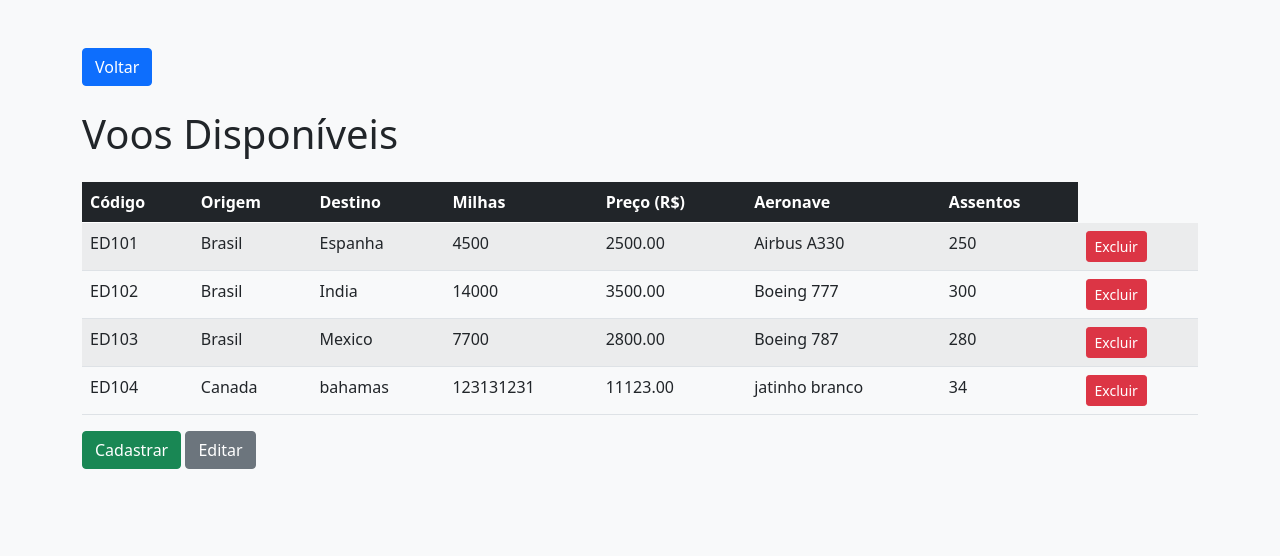
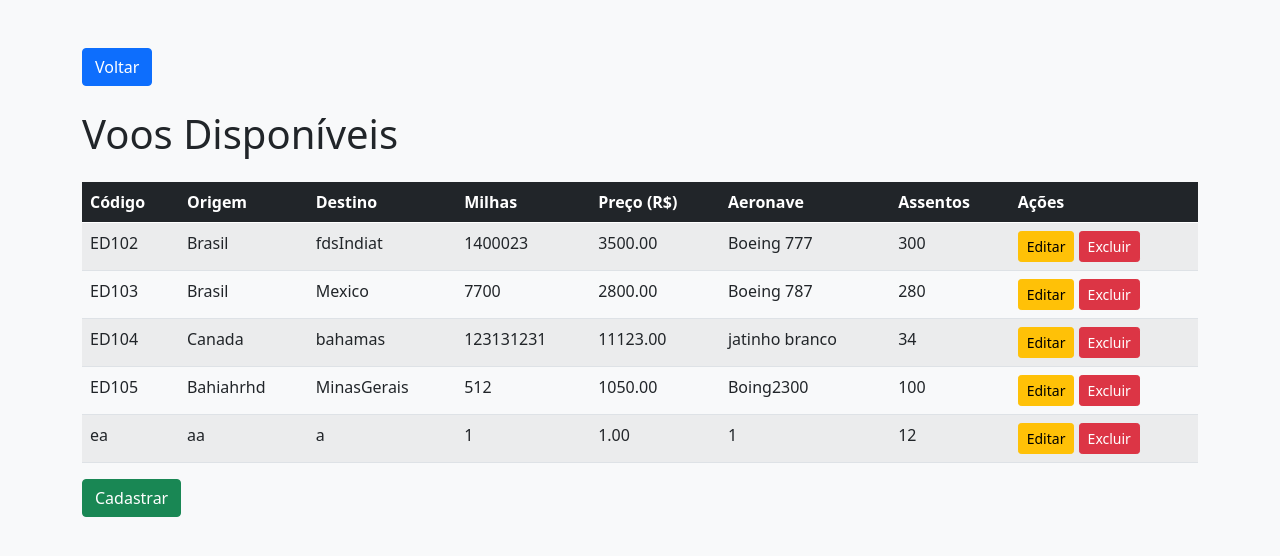
Before and after one commit to Lucasolical/Venda_de_Passagens, a Flask app: page /usuario/1/voos in a window 1280 px wide. Shown: the top 556 px of the page. Run offline with Flask 3, Linux system fonts and the light colour scheme.

Commit message:
Adicionado Editar da pagina de voos

```diff
--- a/Venda_de_passagens/dicionarioVoo.json
+++ b/Venda_de_passagens/dicionarioVoo.json
@@ -1,17 +1,9 @@
 {
     "voos": {
-        "ED101": {
-            "origem": "Brasil",
-            "destino": "Espanha",
-            "milhas": 4500,
-            "preco": 2500.0,
-            "aeronave": "Airbus A330",
-            "assentos": 250
-        },
         "ED102": {
             "origem": "Brasil",
-            "destino": "India",
-            "milhas": 14000,
+            "destino": "fdsIndiat",
+            "milhas": 1400023,
             "preco": 3500.0,
             "aeronave": "Boeing 777",
             "assentos": 300
@@ -31,6 +23,22 @@
             "preco": 11123.0,
             "aeronave": "jatinho branco",
             "assentos": 34
+        },
+        "ED105": {
+            "origem": "Bahiahrhd",
+            "destino": "MinasGerais",
+            "milhas": 512,
+            "preco": 1050.0,
+            "aeronave": "Boing2300",
+            "assentos": 100
+        },
+        "ea": {
+            "origem": "aa",
+            "destino": "a",
+            "milhas": 1,
+            "preco": 1.0,
+            "aeronave": "1",
+            "assentos": 12
         }
     },
     "logins": [
--- a/Venda_de_passagens/routes.py
+++ b/Venda_de_passagens/routes.py
@@ -5,7 +5,6 @@ import json
 
 base_dir = os.path.dirname(__file__)
 json_path = os.path.join(base_dir, 'dicionarioVoo.json')
-# Carregamento dos dados do arquivo JSON
 
 def carregar_dados():
     with open(json_path, "r", encoding="utf-8") as f:
@@ -32,7 +31,7 @@ def login():
     for user in logins:
         if usuario == user["nome"] and senha == user["senha"]:
             return redirect(url_for("usuarios", nome_usuario=user["nome"]))
-    return render_template("login_admin.html", erro="Usuário ou senha incorretos!")
+    return render_template("login.html", erro="Usuário ou senha incorretos!")
 
 @app.route("/buscar_voos")
 def buscar_voos():
@@ -42,6 +41,7 @@ def buscar_voos():
     origem_filtro = request.args.get('origem', '').lower()
     destino_filtro = request.args.get('destino', '').lower()
 
+    #FAZER
     # (adicionar data_ida e data_volta aqui depois)
 
     voos_filtrados = {}
@@ -80,7 +80,6 @@ def listar_voos_para_admin(nome_usuario):
 @app.route("/cadastro")
 def cadastro():
     return render_template("cadastro.html")
-############# novidades abaixo #############
 
 @app.route("/cadastrar_voo", methods=["GET", "POST"])
 def cadastrar_voo():
@@ -97,46 +96,68 @@ def cadastrar_voo():
 
         codigo = request.form["codigo"]
 
-        # Carrega o JSON existente
         with open(json_path, "r", encoding="utf-8") as f:
             dados = json.load(f)
 
-        # Adiciona o novo voo na estrutura correta
         if "voos" not in dados:
             dados["voos"] = {}
         dados["voos"][codigo] = novo_voo
 
-        # Salva o JSON atualizado
         with open(json_path, "w", encoding="utf-8") as f:
             json.dump(dados, f, indent=4, ensure_ascii=False)
 
-        # Redireciona para a página de voos do admin
         return redirect(url_for("listar_voos_para_admin", nome_usuario="admin"))
 
-    # Método GET — exibe o formulário
     return render_template("cadastrar_voo.html")
 
-##############################################
-# 🗑️ Página e lógica para excluir voos
 @app.route("/excluir_voo/<codigo>", methods=["GET", "POST"])
 def excluir_voo(codigo):
     dados = carregar_dados()
     voos = dados["voos"]
 
-    # Se o código não existe, retorna erro simples
     if codigo not in voos:
         return render_template("erro.html", mensagem=f"O voo {codigo} não existe.")
 
     if request.method == "POST":
-        # Remove o voo selecionado
         del dados["voos"][codigo]
 
-        # Salva o JSON atualizado
         with open(json_path, "w", encoding="utf-8") as f:
             json.dump(dados, f, indent=4, ensure_ascii=False)
 
-        # Redireciona de volta para a lista do admin
         return redirect(url_for("listar_voos_para_admin", nome_usuario="admin"))
 
-    # Exibe a página de confirmação antes de excluir
     return render_template("excluir_voo.html", codigo=codigo, voo=voos[codigo])
+
+@app.route("/editar_voo/<codigo>", methods=["GET", "POST"])
+def editar_voo(codigo):
+    dados = carregar_dados()
+    voos = dados["voos"]
+
+    if codigo not in voos:
+        return render_template("erro.html", mensagem=f"O voo {codigo} não existe.")
+
+    if request.method == "POST":
+
+        voo_atualizado = {
+            "origem": request.form["origem"],
+            "destino": request.form["destino"],
+            "milhas": int(request.form["milhas"]),
+            "preco": float(request.form["preco"]),
+            "aeronave": request.form["aeronave"],
+            "assentos": int(request.form["assentos"])
+        }
+
+        dados["voos"][codigo] = voo_atualizado
+
+
+        with open(json_path, "w", encoding="utf-8") as f:
+            json.dump(dados, f, indent=4, ensure_ascii=False)
+
+
+        return redirect(url_for("listar_voos_para_admin", nome_usuario="admin"))
+
+    voo_para_editar = voos[codigo]
+
+    return render_template("edicao.html",
+                           codigo=codigo,
+                           voo=voo_para_editar)
--- a/Venda_de_passagens/templates/listar_voos_admin.html
+++ b/Venda_de_passagens/templates/listar_voos_admin.html
@@ -24,7 +24,7 @@
         {% endif %}
         <h1 class="mb-4">Voos Disponíveis</h1>
 
-        <table class="table table-striped table-hover">
+<table class="table table-striped table-hover">
             <thead class="table-dark">
                 <tr>
                     <th scope="col">Código</th>
@@ -34,7 +34,7 @@
                     <th scope="col">Preço (R$)</th>
                     <th scope="col">Aeronave</th>
                     <th scope="col">Assentos</th>
-                </tr>
+                    <th scope="col">Ações</th> </tr>
             </thead>
 
             <tbody>
@@ -47,15 +47,19 @@
                     <td>{{ "%.2f"|format(voo.preco) }}</td>
                     <td>{{ voo.aeronave }}</td>
                     <td>{{ voo.assentos }}</td>
+
                     <td>
+                        <a href="{{ url_for('editar_voo', codigo=codigo) }}"
+                           class="btn btn-warning btn-sm">
+                           Editar
+                        </a>
+
                         <a href="{{ url_for('excluir_voo', codigo=codigo) }}"
-                           class="btn btn-danger btn-sm"
-                           onclick="return confirm('Tem certeza que deseja excluir o voo {{ codigo }}?');">
+                           class="btn btn-danger btn-sm">
                            Excluir
                         </a>
                     </td>
                 </tr>
-
                 {% endfor %}
             </tbody>
         </table>
@@ -64,12 +68,22 @@
             Cadastrar
         </a>
 
-
-        <a href="/" class="btn btn-secondary mb-4">
-            Editar
-        </a>
-
-    </div>
-
+        </div>
 </body>
 </html>
+
+
+                <!-- <td>
+                    Caso queira deixar direto para o exlcuir descomentar sa porra e comentar em cima
+                    <form action="{{ url_for('excluir_voo', codigo=codigo) }}"
+                          method="POST"
+                          style="display:inline;">
+
+                        O botão de submit dispara o formulário
+                        <button type="submit"
+                                class="btn btn-danger btn-sm"
+                                onclick="return confirm('Tem certeza que deseja excluir o voo {{ codigo }}?');">
+                            Excluir
+                        </button>
+                    </form>
+                </td> -->
```
Also changed, not shown: Venda_de_passagens/templates/edicao.html (+6 -16 lines).
